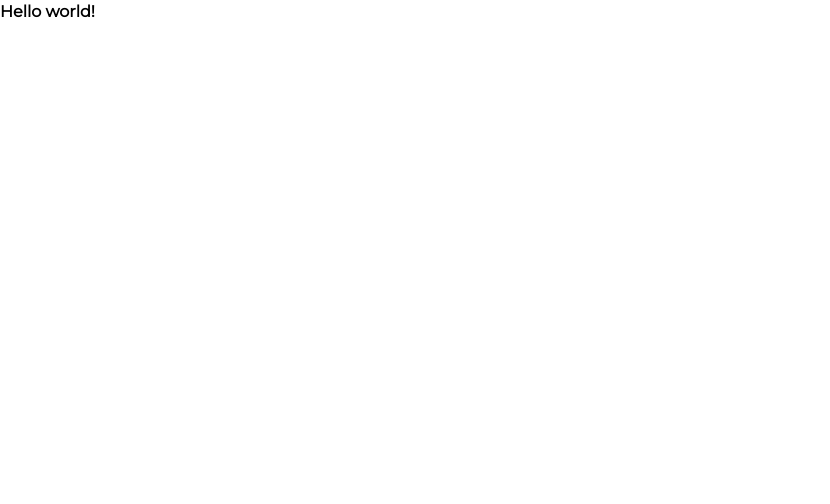
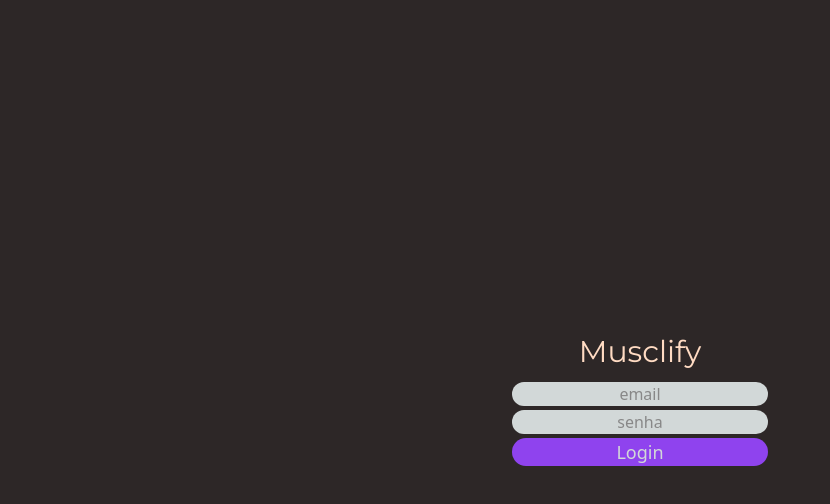
Before and after one commit to gabrielluizcm/musclify, a React (Vite) app in the folder frontend/: page / in a window 1280 px wide. Shown: the top 504 px of the page, without its empty margins (0-830 px from the left). Built offline with nearby package versions, Linux system fonts and the light colour scheme.

Commit message:
Basic login form

```diff
--- a/frontend/src/App.tsx
+++ b/frontend/src/App.tsx
@@ -1,10 +1,10 @@
+import LoginPage from "./pages/Login"
 
 function App() {
-
   return (
-    <>
-      <h1 className="font-bold font-montserrat">Hello world!</h1>
-    </>
+    <main className="w-screen h-screen flex items-center justify-center bg-pine-tree">
+      <LoginPage />
+    </main>
   )
 }
 
--- /dev/null
+++ b/frontend/src/components/StyledForm/StyledFormButton.tsx
@@ -0,0 +1,11 @@
+export default function StyledFormButton(props: React.InputHTMLAttributes<HTMLButtonElement>) {
+  return (
+    <button
+      type="button"
+      onClick={props.onClick}
+      disabled={props.disabled}
+      className="w-full rounded-full bg-lavander-indigo text-light-silver text-lg">
+      {props.children}
+    </button>
+  )
+}
--- /dev/null
+++ b/frontend/src/components/StyledForm/StyledFormForm.tsx
@@ -0,0 +1,11 @@
+type StyledFormFormProps = {
+  children: React.ReactNode;
+}
+
+export default function StyledFormForm(props: StyledFormFormProps) {
+  return (
+    <form className="w-1/2 md:w-1/5 flex flex-col gap-1">
+      {props.children}
+    </form>
+  )
+}
--- /dev/null
+++ b/frontend/src/components/StyledForm/StyledFormInput.tsx
@@ -0,0 +1,10 @@
+export default function StyledFormInput(props: React.InputHTMLAttributes<HTMLInputElement>) {
+  return (
+    <input
+      type={props.type}
+      value={props.value}
+      onChange={props.onChange}
+      placeholder={props.placeholder}
+      className="bg-light-silver text-onyx placeholder-[#888] rounded-full text-base w-full text-center" />
+  )
+}
--- /dev/null
+++ b/frontend/src/components/StyledForm/index.tsx
@@ -0,0 +1,9 @@
+import StyledFormButton from "./StyledFormButton"
+import StyledFormForm from "./StyledFormForm"
+import StyledFormInput from "./StyledFormInput"
+
+export const StyledForm = {
+  Form: StyledFormForm,
+  Input: StyledFormInput,
+  Button: StyledFormButton
+}
--- /dev/null
+++ b/frontend/src/pages/Login/index.tsx
@@ -0,0 +1,22 @@
+import { useState } from 'react';
+import { StyledForm } from '../../components/StyledForm';
+
+export default function LoginPage() {
+  const [email, setEmail] = useState('');
+  const [password, setPassword] = useState('');
+
+  const handleSubmitClick = () => {
+
+  }
+
+  return (
+    <section className='w-full h-full flex flex-col items-center justify-center'>
+      <h1 className='text-3xl text-salmon font-montserrat mb-3'>Musclify</h1>
+      <StyledForm.Form>
+        <StyledForm.Input type='email' value={email} onChange={evt => setEmail(evt.currentTarget.value)} placeholder='email' />
+        <StyledForm.Input type='password' value={password} onChange={evt => setPassword(evt.currentTarget.value)} placeholder='senha' />
+        <StyledForm.Button onClick={handleSubmitClick}>Login</StyledForm.Button>
+      </StyledForm.Form>
+    </section>
+  )
+}
```
